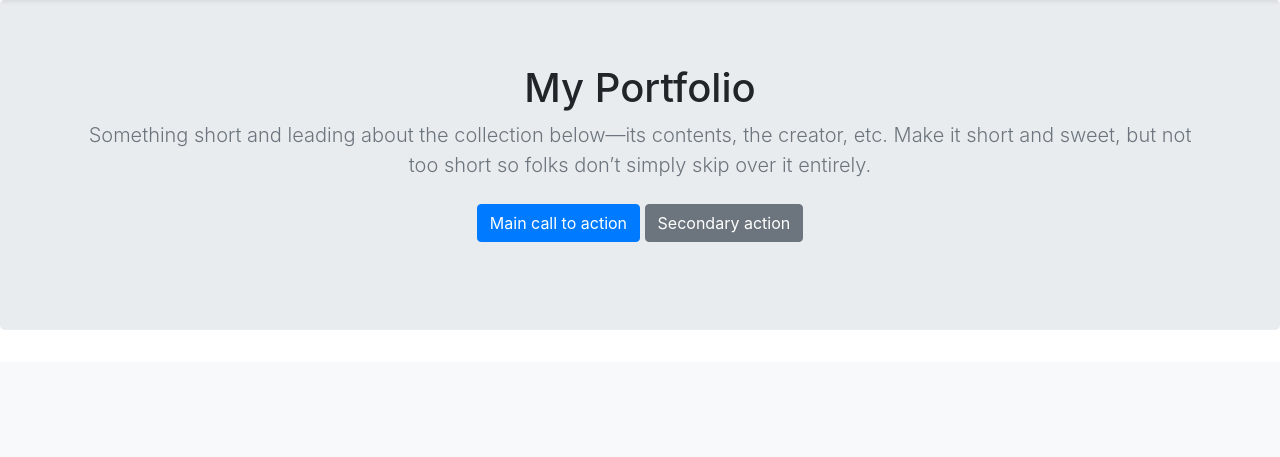
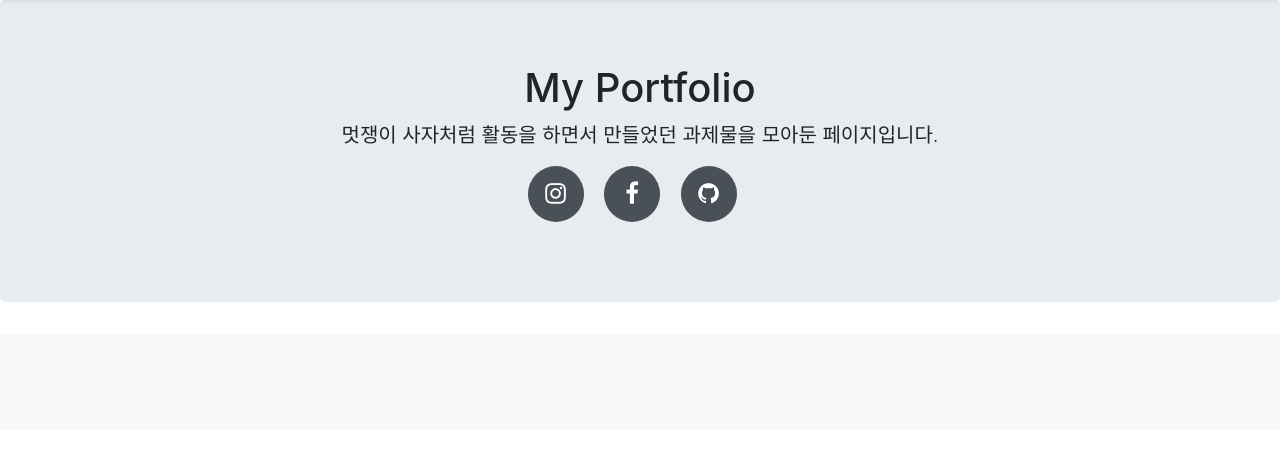
Before and after one commit to JuYeong0413/2019-likelion-blog, a Django app: page /portfolio/ in a window 1280 px wide. Shown: the part 56-513 px from the top of the page. Run offline with Django 3.2, Linux system fonts and the light colour scheme; data that the repository does not hold is empty; some libraries are stand-ins or nearby versions.

Commit message:
portfolio finish

```diff
--- a/blog/templates/blog/new.html
+++ b/blog/templates/blog/new.html
@@ -11,7 +11,7 @@
             <textarea cols="40" rows="10" name="body"></textarea>
             <br>
             <br>
-            <input class="btn btn-dark" type="submit" value="제출하기">
+            <input class="btn btn-secondary" type="submit" value="제출하기">
         </form>
 
         <!-- <form method="POST">
--- a/portfolio/models.py
+++ b/portfolio/models.py
@@ -5,6 +5,7 @@ class Portfolio(models.Model):
     title = models.CharField(max_length = 255)
     image = models.ImageField(upload_to='images/')
     description = models.CharField(max_length=500)
+    date = models.DateField(auto_now=False, auto_now_add=False)
 
     def __str__(self):
         return self.title
--- a/portfolio/templates/portfolio/portfolio.html
+++ b/portfolio/templates/portfolio/portfolio.html
@@ -2,6 +2,11 @@
 <!doctype html>
 <html lang="en">
 	<head>
+		<!-- favicon -->
+		<link rel="shortcut icon" href="/portfolio-favicon.ico">
+
+		<link rel="stylesheet" href="https://cdnjs.cloudflare.com/ajax/libs/font-awesome/4.7.0/css/font-awesome.min.css">
+
 		<link rel="stylesheet" href="https://stackpath.bootstrapcdn.com/bootstrap/4.3.1/css/bootstrap.min.css" integrity="sha384-ggOyR0iXCbMQv3Xipma34MD+dH/1fQ784/j6cY/iJTQUOhcWr7x9JvoRxT2MZw1T" crossorigin="anonymous">
 		<script src="https://code.jquery.com/jquery-3.3.1.slim.min.js" integrity="sha384-q8i/X+965DzO0rT7abK41JStQIAqVgRVzpbzo5smXKp4YfRvH+8abtTE1Pi6jizo" crossorigin="anonymous"></script>
 		<script src="https://cdnjs.cloudflare.com/ajax/libs/popper.js/1.14.7/umd/popper.min.js" integrity="sha384-UO2eT0CpHqdSJQ6hJty5KVphtPhzWj9WO1clHTMGa3JDZwrnQq4sF86dIHNDz0W1" crossorigin="anonymous"></script>
@@ -19,7 +24,6 @@
 		<!-- Bootstrap core CSS -->
 		<link href="/docs/4.3/dist/css/bootstrap.min.css" rel="stylesheet" integrity="sha384-ggOyR0iXCbMQv3Xipma34MD+dH/1fQ784/j6cY/iJTQUOhcWr7x9JvoRxT2MZw1T" crossorigin="anonymous">
 
-
 		<style>
 			.bd-placeholder-img {
 			font-size: 1.125rem;
@@ -35,7 +39,42 @@
 				font-size: 3.5rem;
 			}
 			}
+
+			.social-icons a {
+				display: inline-block;
+				height: 3.5rem;
+				width: 3.5rem;
+				background-color: #495057;
+				color: #fff!important;
+				border-radius: 100%;
+				text-align: center;
+				font-size: 1.5rem;
+				line-height: 3.5rem;
+				margin-right: 1rem;
+			}
+
+			#myBtn {
+				display: none;
+				position: fixed;
+				bottom: 20px;
+				right: 30px;
+				z-index: 999;
+				font-size: 18px;
+				border: none;
+				outline: none;
+				background-color: #495057;
+				color: white;
+				cursor: pointer;
+				padding: 15px;
+				border-radius: 4px;
+				font-weight: bold;
+			}
+
+			#myBtn:hover {
+				background-color: gray;
+			}
 		</style>
+
 		<!-- Custom styles for this template -->
 		<link href="album.css" rel="stylesheet">
 	</head>
@@ -56,31 +95,35 @@
 			<section class="jumbotron text-center">
 				<div class="container">
 					<h1 class="jumbotron-heading">My Portfolio</h1>
-      <p class="lead text-muted">Something short and leading about the collection below—its contents, the creator, etc. Make it short and sweet, but not too short so folks don’t simply skip over it entirely.</p>
+					<p class="lead">멋쟁이 사자처럼 활동을 하면서 만들었던 과제물을 모아둔 페이지입니다.</p>
 					<p>
-        <a href="#" class="btn btn-primary my-2">Main call to action</a>
-        <a href="#" class="btn btn-secondary my-2">Secondary action</a>
+						<div class="social-icons">
+						<a href="https://www.instagram.com/jy__0413/" target="_blank">
+							<i class="fa fa-instagram"></i>
+						</a>
+						<a href="https://www.facebook.com/2jy22" target="_blank">
+							<i class="fa fa-facebook-f"></i>
+						</a>
+						<a href="https://github.com/JuYeong0413" target="_blank">
+							<i class="fa fa-github"></i>
+						</a>
+						</div>
 					</p>
 				</div>
 			</section>
 
 			<div class="album py-5 bg-light">
 				<div class="container">
-
 					<div class="row">
-        {% for portfolio in porfolios.all %}
+						{% for portfolio in portfolios %}
 							<div class="col-md-4">
 								<div class="card mb-4 shadow-sm">
-            <img src="{{ portfolio.image.url }}" width="300" alt="">
-            <svg class="bd-placeholder-img card-img-top" width="100%" height="225" xmlns="http://www.w3.org/2000/svg" preserveAspectRatio="xMidYMid slice" focusable="false" role="img" aria-label="Placeholder: Thumbnail"><title>Placeholder</title><rect width="100%" height="100%" fill="#55595c"/><text x="50%" y="50%" fill="#eceeef" dy=".3em">Thumbnail</text></svg>
+									<img src="{{ portfolio.image.url }}" height="200" width="100%" alt="">
 									<div class="card-body">
+										<h5 class="card-title">{{ portfolio.title }}</h5>
 										<p class="card-text">{{ portfolio.description }}</p>
 										<div class="d-flex justify-content-between align-items-center">
-                <div class="btn-group">
-                  <button type="button" class="btn btn-sm btn-outline-secondary">View</button>
-                  <button type="button" class="btn btn-sm btn-outline-secondary">Edit</button>
-                </div>
-                <small class="text-muted">9 mins</small>
+											<small class="text-muted">{{ portfolio.date }}</small>
 										</div>
 									</div>
 								</div>
@@ -89,14 +132,30 @@
 					</div>
 				</div>
 			</div>
-
 		</main>
 
-<footer class="text-muted">
-  <div class="container">
+		<button type="button" onclick="topFunction()" class="scrollBtn" id="myBtn">Top</button><br><br>
 
-  </div>
-</footer>
 		<script src="https://code.jquery.com/jquery-3.3.1.slim.min.js" integrity="sha384-q8i/X+965DzO0rT7abK41JStQIAqVgRVzpbzo5smXKp4YfRvH+8abtTE1Pi6jizo" crossorigin="anonymous"></script>
-      <script>window.jQuery || document.write('<script src="/docs/4.3/assets/js/vendor/jquery-slim.min.js"><\/script>')</script><script src="/docs/4.3/dist/js/bootstrap.bundle.min.js" integrity="sha384-xrRywqdh3PHs8keKZN+8zzc5TX0GRTLCcmivcbNJWm2rs5C8PRhcEn3czEjhAO9o" crossorigin="anonymous"></script></body>
+		<script>window.jQuery || document.write('<script src="/docs/4.3/assets/js/vendor/jquery-slim.min.js"><\/script>')</script><script src="/docs/4.3/dist/js/bootstrap.bundle.min.js" integrity="sha384-xrRywqdh3PHs8keKZN+8zzc5TX0GRTLCcmivcbNJWm2rs5C8PRhcEn3czEjhAO9o" crossorigin="anonymous"></script>
+
+		<script>
+			// When the user scrolls down 20px from the top of the document, show the button
+			window.onscroll = function() {scrollFunction()};
+
+			function scrollFunction() {
+			if (document.body.scrollTop > 20 || document.documentElement.scrollTop > 20) {
+				document.getElementById("myBtn").style.display = "block";
+			} else {
+				document.getElementById("myBtn").style.display = "none";
+			}
+			}
+
+			// When the user clicks on the button, scroll to the top of the document
+			function topFunction() {
+			document.body.scrollTop = 0;
+			document.documentElement.scrollTop = 0;
+			}
+		</script>
+	</body>
 </html>
--- a/portfolio/views.py
+++ b/portfolio/views.py
@@ -1,7 +1,8 @@
 from django.shortcuts import render
 from .models import Portfolio
+import pdb
 
 # Create your views here.
 def portfolio(request):
-    portfolios = Portfolio.objects
+    portfolios = Portfolio.objects.order_by('-id')
     return render(request, 'portfolio/portfolio.html', {'portfolios': portfolios})
```
Also changed, not shown: blog/templates/blog/detail.html (+6 -2 lines), blog_project/settings.py (+2 -5 lines), templates/base.html (renamed from blog_project/templates/base.html, +22 -15 lines), blog_project/static/favicon.ico (added), blog_project/static/images/logo.png (added), blog_project/static/portfolio-favicon.ico (added), portfolio/migrations/0002_portfolio_date.py (added). Lines whose indentation alone changed are shown as unchanged.
